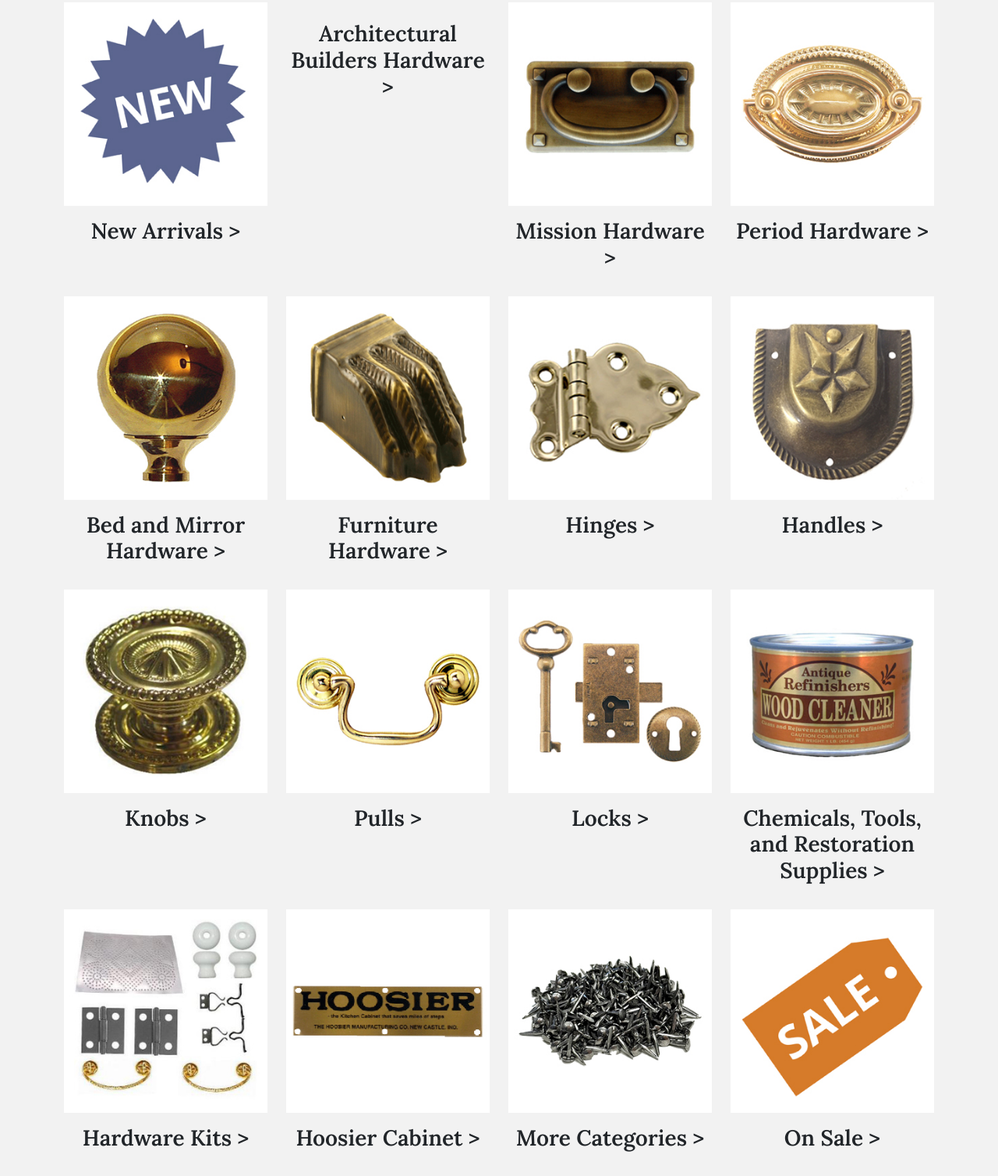
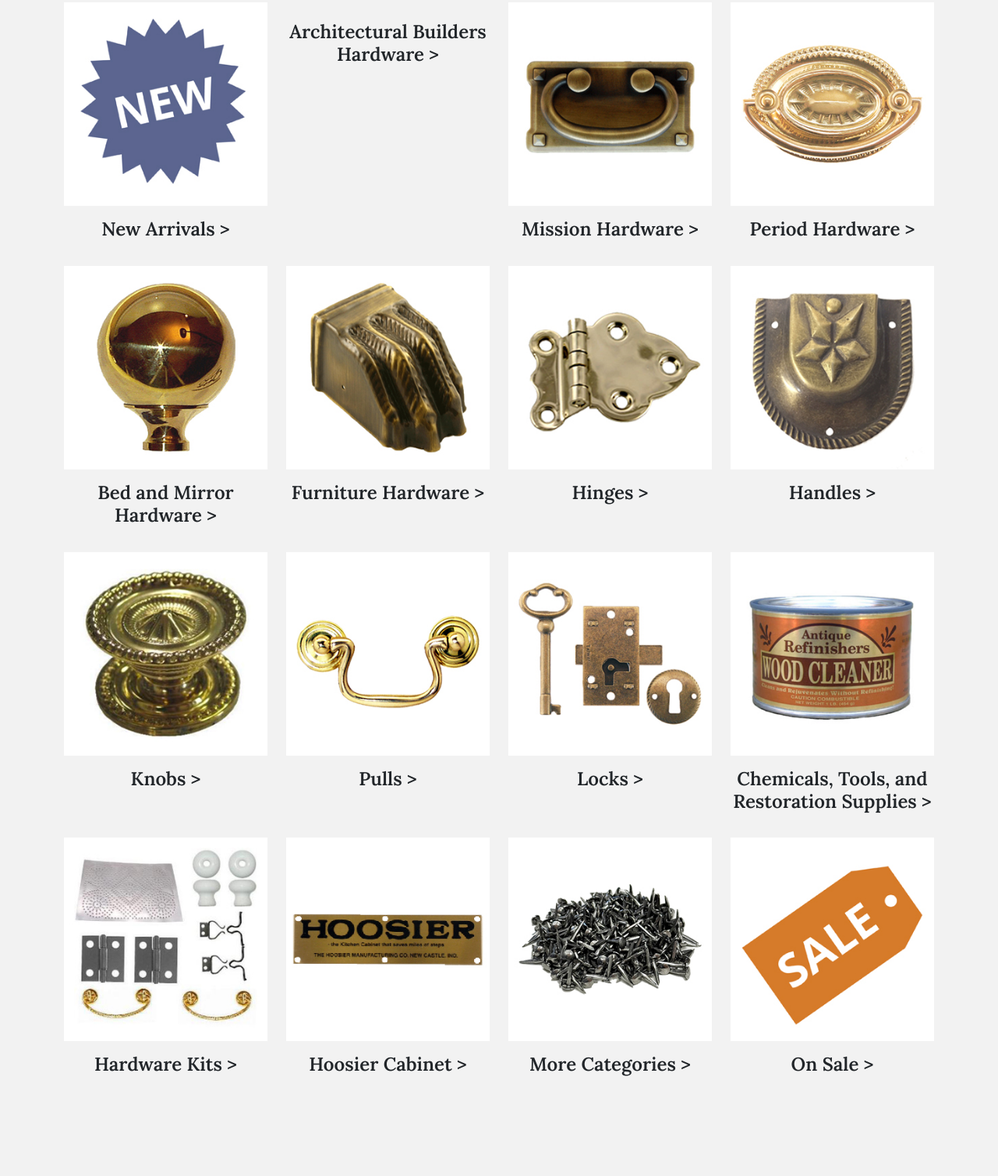
Before and after one commit to benn0425/dsn1713-final, a website: page pages/categories.html in a window 1280 px wide. Shown: the part 91-1599 px from the top of the page at 78% size. After the commit the page ends 1503 px from the top, so only its background shows below. Drawn offline with nearby package versions, Linux system fonts and the light colour scheme.

Commit message:
Updated categories

```diff
--- a/pages/categories.html
+++ b/pages/categories.html
@@ -16,70 +16,70 @@
             <div class="row">
                 <div class="col-6 col-md-3 pb-4">
                     <img src="/images/category-page/category-page-new.jpg" alt="" class="img-fluid pb-3">
-                    <h3 class="text-center">New Arrivals ></h3>
+                    <h4 class="text-center">New Arrivals ></h4>
                 </div>
                 <div class="col-6 col-md-3 pb-4">
                     <img src="/images/category-page/" alt="" class="img-fluid pb-3">
-                    <h3 class="text-center">Architectural Builders Hardware ></h3>
+                    <h4 class="text-center">Architectural Builders Hardware ></h4>
                 </div>
                 <div class="col-6 col-md-3 pb-4">
                     <img src="/images/category-page/category-page-mission-hardware.jpg" alt="" class="img-fluid pb-3">
-                    <h3 class="text-center">Mission Hardware ></h3>
+                    <h4 class="text-center">Mission Hardware ></h4>
                 </div>
                 <div class="col-6 col-md-3 pb-4">
                     <img src="/images/category-page/category-page-period-hardware.jpg" alt="" class="img-fluid pb-3">
-                    <h3 class="text-center">Period Hardware ></h3>
+                    <h4 class="text-center">Period Hardware ></h4>
                 </div>
 
                 <div class="col-6 col-md-3 pb-4">
                     <img src="/images/category-page/category-page-bed-and-mirror-hardware.jpg" alt="" class="img-fluid pb-3">
-                    <h3 class="text-center">Bed and Mirror Hardware ></h3>
+                    <h4 class="text-center">Bed and Mirror Hardware ></h4>
                 </div>
                 <div class="col-6 col-md-3 pb-4">
                     <img src="/images/category-page/category-page-furniture-hardware.jpg" alt="" class="img-fluid pb-3">
-                    <h3 class="text-center">Furniture Hardware ></h3>
+                    <h4 class="text-center">Furniture Hardware ></h4>
                 </div>
                 <div class="col-6 col-md-3 pb-4">
                     <img src="/images/category-page/category-page-hinges.jpg" alt="" class="img-fluid pb-3">
-                    <h3 class="text-center">Hinges ></h3>
+                    <h4 class="text-center">Hinges ></h4>
                 </div>
                 <div class="col-6 col-md-3 pb-4">
                     <img src="/images/category-page/category-page-handles.jpg" alt="" class="img-fluid pb-3">
-                    <h3 class="text-center">Handles ></h3>
+                    <h4 class="text-center">Handles ></h4>
                 </div>
 
                 <div class="col-6 col-md-3 pb-4">
                     <img src="/images/category-page/category-page-knobs.jpg" alt="" class="img-fluid pb-3">
-                    <h3 class="text-center">Knobs ></h3>
+                    <h4 class="text-center">Knobs ></h4>
                 </div>
                 <div class="col-6 col-md-3 pb-4">
                     <img src="/images/category-page/category-page-pulls.jpg" alt="" class="img-fluid pb-3">
-                    <h3 class="text-center">Pulls ></h3>
+                    <h4 class="text-center">Pulls ></h4>
                 </div>
                 <div class="col-6 col-md-3 pb-4">
                     <img src="/images/category-page/category-page-locks.jpg" alt="" class="img-fluid pb-3">
-                    <h3 class="text-center">Locks ></h3>
+                    <h4 class="text-center">Locks ></h4>
                 </div>
                 <div class="col-6 col-md-3 pb-4">
                     <img src="/images/category-page/category-page-chemicals-tools-and-restoration-supplies.jpg" alt="" class="img-fluid pb-3">
-                    <h3 class="text-center">Chemicals, Tools, and Restoration Supplies ></h3>
+                    <h4 class="text-center">Chemicals, Tools, and Restoration Supplies ></h4>
                 </div>
 
                 <div class="col-6 col-md-3 pb-4">
                     <img src="/images/category-page/category-page-hardware-kits.jpg" alt="" class="img-fluid pb-3">
-                    <h3 class="text-center">Hardware Kits ></h3>
+                    <h4 class="text-center">Hardware Kits ></h4>
                 </div>
                 <div class="col-6 col-md-3 pb-4">
                     <img src="/images/category-page/category-page-hoosier-cabinet.jpg" alt="" class="img-fluid pb-3">
-                    <h3 class="text-center">Hoosier Cabinet ></h3>
+                    <h4 class="text-center">Hoosier Cabinet ></h4>
                 </div>
                 <div class="col-6 col-md-3 pb-4">
                     <img src="/images/category-page/category-page-more-categories.jpg" alt="" class="img-fluid pb-3">
-                    <h3 class="text-center">More Categories ></h3>
+                    <h4 class="text-center">More Categories ></h4>
                 </div>
                 <div class="col-6 col-md-3 pb-4">
                     <img src="/images/category-page/category-page-sale.jpg" alt="" class="img-fluid pb-3">
-                    <h3 class="text-center">On Sale ></h3>
+                    <h4 class="text-center">On Sale ></h4>
                 </div>
             </div>
         </div>
```
